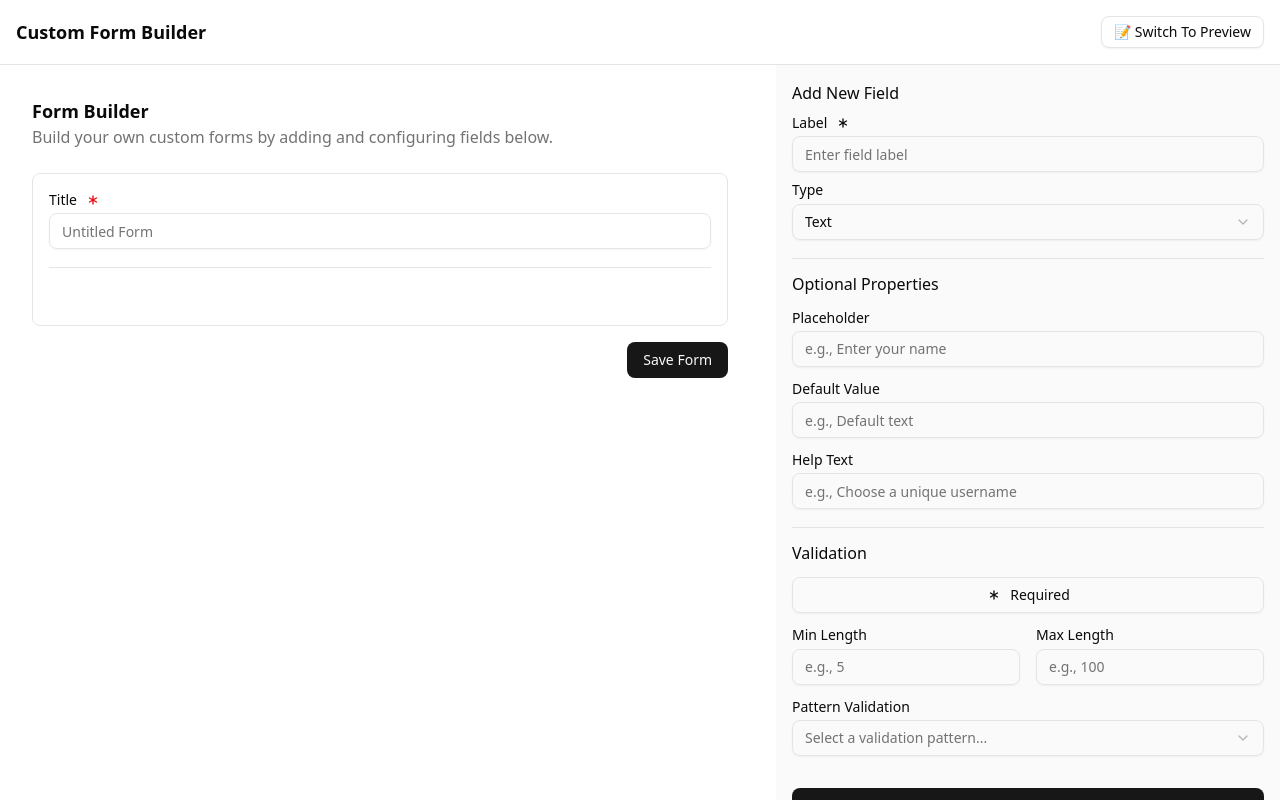
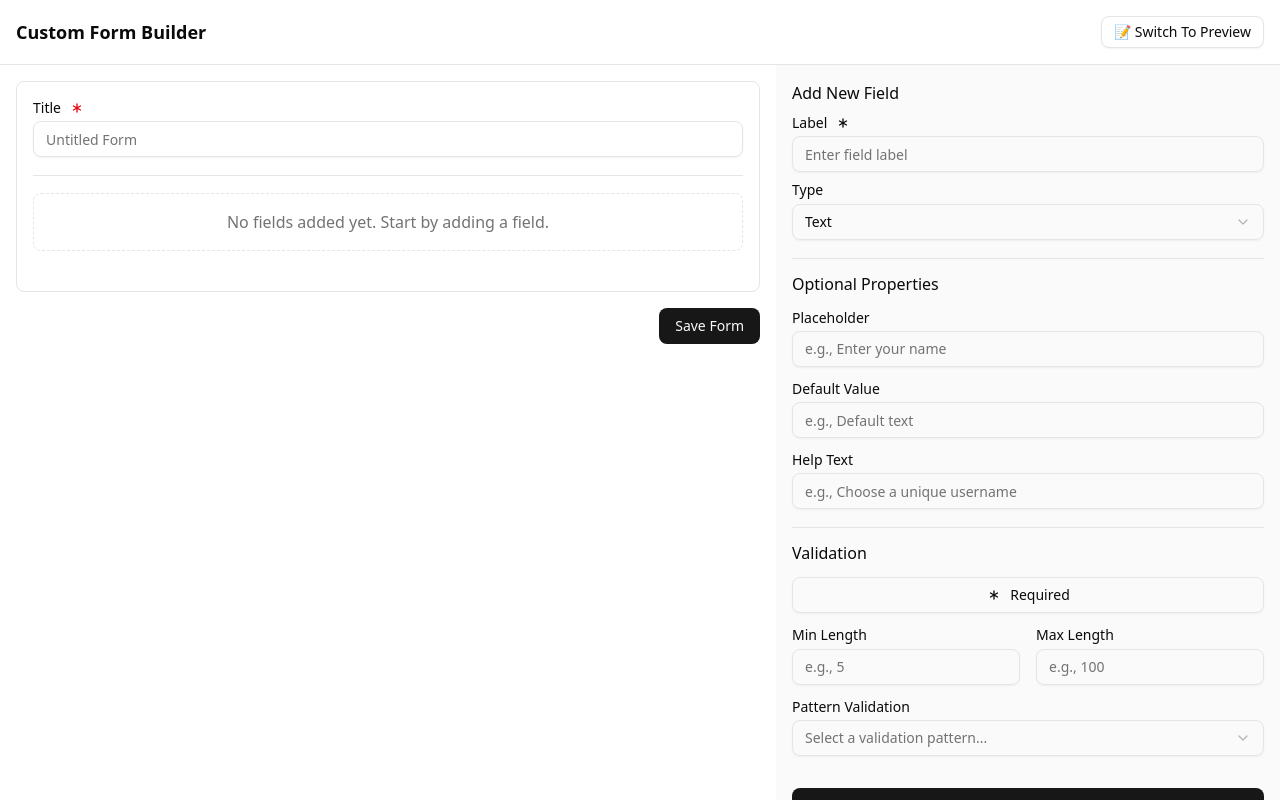
Before and after one commit to landondurnan/form-builder, a React (Vite) app: page / in a window 1280 px wide. Built offline with nearby package versions, Linux system fonts and the light colour scheme.

Commit message:
refactor: Update layout and add empty state messages in Builder and FormPreview components

```diff
--- a/src/components/builder/Builder.tsx
+++ b/src/components/builder/Builder.tsx
@@ -129,13 +129,8 @@ export function Builder() {
   };
 
   return (
-    <div className="flex gap-4">
-      <div className="flex-1 p-8">
-        <h2 className="text-lg font-semibold">Form Builder</h2>
-        <p className="text-muted-foreground mb-6">
-          Build your own custom forms by adding and configuring fields below.
-        </p>
-
+    <div className="flex h-full">
+      <div className="flex-1 p-4">
         <form
           noValidate
           onSubmit={(e) => {
@@ -170,6 +165,13 @@ export function Builder() {
             </FieldGroup>
 
             <FieldSeparator className="my-2" />
+
+            {/* Empty state when no form fields */}
+            {form.state.values.fields.length === 0 && (
+              <p className="text-muted-foreground border border-dashed border-border p-4 rounded-md text-center">
+                No fields added yet. Start by adding a field.
+              </p>
+            )}
 
             {/* Form Fields */}
             <FieldGroup className="mb-6">
--- a/src/components/builder/FormPreview.tsx
+++ b/src/components/builder/FormPreview.tsx
@@ -72,8 +72,8 @@ export function FormPreview() {
   // Show message if no form available
   if (!savedForm || !savedForm.fields || savedForm.fields.length === 0) {
     return (
-      <div className="p-8">
-        <p className="text-muted-foreground">
+      <div className="p-6">
+        <p className="text-muted-foreground border border-dashed border-border p-4 rounded-md text-center">
           No form available. Please build a form in builder mode first.
         </p>
       </div>
```
